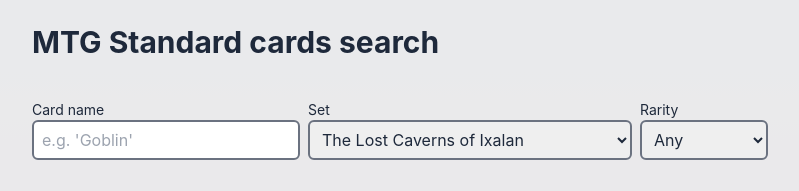
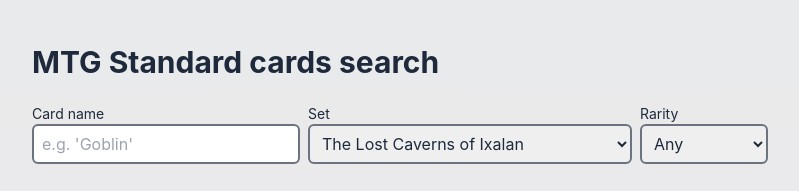
Before and after one commit to late-exairu/api-play, a React (Vite) app: page / in a window 1280 px wide. Shown: the top 191 px of the page, without its empty margins (48-847 px from the left). Built offline with nearby package versions, Linux system fonts and the light colour scheme; no server answers.

Commit message:
Update header spacing

```diff
--- a/src/App.tsx
+++ b/src/App.tsx
@@ -32,8 +32,8 @@
 
   return (
     <div className="py-1">
-      <h1 className="mt-5 text-3xl font-bold">MTG Standard cards search</h1>
-      <div className="my-10 flex flex-wrap gap-2">
+      <h1 className="mt-10 text-3xl font-bold">MTG Standard cards search</h1>
+      <div className="my-6 flex flex-wrap gap-2">
         <div className="flex flex-col">
           <label className="text-sm">Card name</label>
           <input
```
